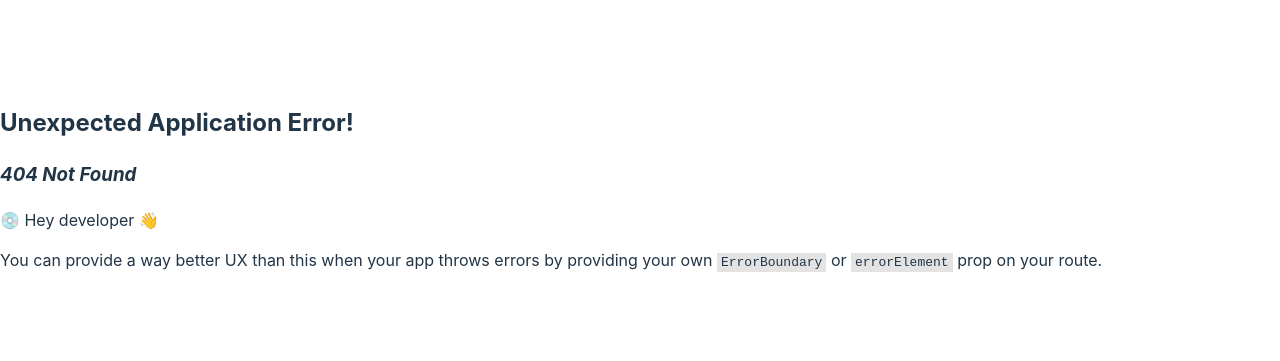
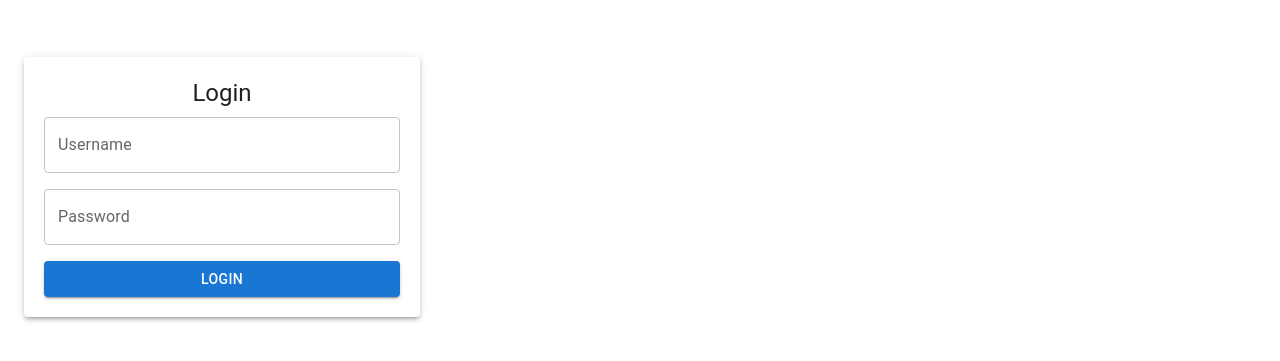
Before and after one commit to chloe4E/glamgrab, a React (Vite) app: page /login in a window 1280 px wide. Before the commit this address had no page. Shown: the part 213-574 px from the top of the page. Built offline with nearby package versions, Linux system fonts and the light colour scheme.

Commit message:
add simple login UI

```diff
--- a/src/App.tsx
+++ b/src/App.tsx
@@ -1,22 +1,17 @@
-import {
-  Route,
-  createBrowserRouter,
-  createRoutesFromElements,
-  RouterProvider,
-} from "react-router-dom";
+import { BrowserRouter as Router, Routes, Route } from "react-router-dom";
 
 import HomePage from "./Pages/HomePage/index";
+import LoginPage from "./Pages/LoginPage";
 
-const router = createBrowserRouter(
-  createRoutesFromElements(<Route path="/" element={<HomePage />}></Route>)
-);
-
-function App() {
+const App = () => {
   return (
-    <>
-      <RouterProvider router={router} />
-    </>
+    <Router>
+      <Routes>
+        <Route path="/" element={<HomePage />} />
+        <Route path="/login" element={<LoginPage />} />
+      </Routes>
+    </Router>
   );
-}
+};
 
 export default App;
--- /dev/null
+++ b/src/Pages/LoginPage/index.tsx
@@ -0,0 +1,73 @@
+import React, { useState } from "react";
+import {
+  Button,
+  TextField,
+  Typography,
+  Container,
+  Grid,
+  Paper,
+} from "@mui/material";
+
+const LoginPage = () => {
+  const [username, setUsername] = useState("");
+  const [password, setPassword] = useState("");
+
+  const handleUsernameChange = (e: React.ChangeEvent<HTMLInputElement>) => {
+    setUsername(e.target.value);
+  };
+
+  const handlePasswordChange = (e: React.ChangeEvent<HTMLInputElement>) => {
+    setPassword(e.target.value);
+  };
+
+  const handleLogin = () => {
+    // TODO add your login logic here
+    console.log("Username:", username);
+    console.log("Password:", password);
+  };
+
+  return (
+    <Container maxWidth="xs">
+      <Paper elevation={3} style={{ padding: "20px" }}>
+        <Typography variant="h5" align="center" gutterBottom>
+          Login
+        </Typography>
+        <form>
+          <Grid container spacing={2}>
+            <Grid item xs={12}>
+              <TextField
+                label="Username"
+                variant="outlined"
+                fullWidth
+                value={username}
+                onChange={handleUsernameChange}
+              />
+            </Grid>
+            <Grid item xs={12}>
+              <TextField
+                type="password"
+                label="Password"
+                variant="outlined"
+                fullWidth
+                value={password}
+                onChange={handlePasswordChange}
+              />
+            </Grid>
+            <Grid item xs={12}>
+              <Button
+                variant="contained"
+                color="primary"
+                fullWidth
+                onClick={handleLogin}
+              >
+                Login
+              </Button>
+            </Grid>
+          </Grid>
+        </form>
+      </Paper>
+    </Container>
+  );
+};
+
+export default LoginPage;
--- a/src/components/Header/index.tsx
+++ b/src/components/Header/index.tsx
@@ -7,12 +7,19 @@ import IconButton from "@mui/material/IconButton";
 import MenuIcon from "@mui/icons-material/Menu";
 import ShoppingBasketIcon from "@mui/icons-material/ShoppingBasket";
 import CheckroomIcon from "@mui/icons-material/Checkroom";
+import LoginIcon from "@mui/icons-material/Login";
+import { useNavigate } from "react-router-dom";
 
 interface ButtonAppBarProps {
   numberOfItemsInCart: number;
 }
 
 const ButtonAppBar: React.FC<ButtonAppBarProps> = ({ numberOfItemsInCart }) => {
+  const navigate = useNavigate();
+  const handleLoginClick = () => {
+    console.log("navigates");
+    navigate("/login");
+  };
   return (
     <Box sx={{ flexGrow: 1 }}>
       <AppBar position="static">
@@ -25,6 +32,9 @@ const ButtonAppBar: React.FC<ButtonAppBarProps> = ({ numberOfItemsInCart }) => {
             sx={{ mr: 2 }}
           >
             <MenuIcon />
+          </IconButton>
+          <IconButton onClick={handleLoginClick}>
+            <LoginIcon />
           </IconButton>
           <Box
             sx={{
```
